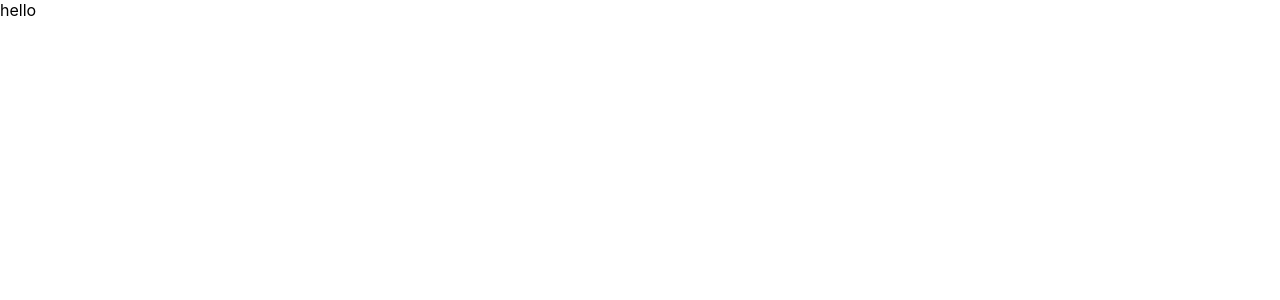
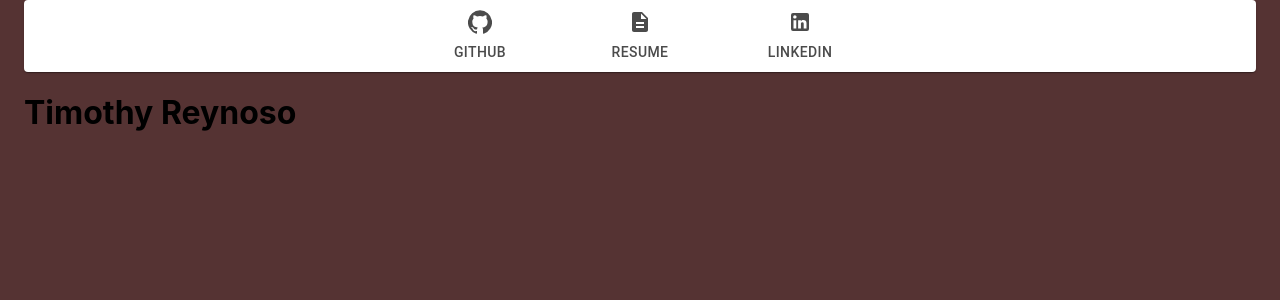
Before and after one commit to TimothyReynoso/TimothyReynosoPortfolio, a React (Create React App) app in the folder timothywebportfolio/: page / in a window 1280 px wide. Shown: the top 300 px of the page. Built offline with nearby package versions, Linux system fonts and the light colour scheme.

Commit message:
added navbar component and completed mvp for navbar.. also added components folder including projects, header and experiance components folder

```diff
--- a/timothywebportfolio/package.json
+++ b/timothywebportfolio/package.json
@@ -3,12 +3,16 @@
   "version": "0.1.0",
   "private": true,
   "dependencies": {
+    "@material-ui/core": "^4.11.0",
+    "@material-ui/icons": "^4.9.1",
     "@testing-library/jest-dom": "^5.11.4",
     "@testing-library/react": "^11.1.0",
     "@testing-library/user-event": "^12.1.10",
     "firebase": "^8.0.0",
+    "materialize-css": "^1.0.0-rc.2",
     "react": "^17.0.1",
     "react-dom": "^17.0.1",
+    "react-materialize": "^3.9.3",
     "react-scripts": "4.0.0",
     "web-vitals": "^0.2.4"
   },
--- a/timothywebportfolio/src/App.js
+++ b/timothywebportfolio/src/App.js
@@ -1,9 +1,14 @@
 import './App.css';
+import { Container } from '@material-ui/core';
+import Navbar from './Components/Navbar/Navbar'
 
 function App() {
   return (
-    <div className="App">
-      hello
+    <div>
+      <Container style={{ backgroundColor: '#553333', height: '100vh' }}>
+        <Navbar />
+        <h1>Timothy Reynoso</h1>
+      </Container>
     </div>
   );
 }
--- /dev/null
+++ b/timothywebportfolio/src/Components/Navbar/Navbar.css
@@ -0,0 +1,4 @@
+.href{
+    color: #000;
+    text-decoration-line: none;
+}
--- /dev/null
+++ b/timothywebportfolio/src/Components/Navbar/Navbar.js
@@ -0,0 +1,46 @@
+import React from 'react'
+import './Navbar.css'
+import { makeStyles } from '@material-ui/core/styles';
+import { Paper, Tabs, Tab } from '@material-ui/core/'
+import GitHubIcon from '@material-ui/icons/GitHub';
+import LinkedInIcon from '@material-ui/icons/LinkedIn';
+import DescriptionIcon from '@material-ui/icons/Description';
+
+const useStyles = makeStyles({
+    root: {
+      flexGrow: 1,
+    },
+  });
+
+function Navbar() {
+
+    const classes = useStyles();
+    const hello = <img src="https://www.google.com/url?sa=i&url=https%3A%2F%2Ftheconversation.com%2Fyes-google-has-a-new-logo-but-why-46976&psig=AOvVaw3kAA0dRO5wRqHCKz4JF6v0&ust=1604350092650000&source=images&cd=vfe&ved=0CAIQjRxqFwoTCICym_2b4uwCFQAAAAAdAAAAABAD" />
+        return (
+            <>
+              <Paper className={classes.root}>
+                <Tabs
+                    // value={value}
+                    // onChange={handleChange}
+                    indicatorColor="primary"
+                    textColor="primary"
+                    centered
+                >
+                    <a className='href' target="_blank" href="https://github.com/TimothyReynoso">
+                        <Tab label="Github" icon={<GitHubIcon />} />
+                    </a>
+                    <a className='href' target="_blank" href="https://docs.google.com/document/d/1OKiALI9uIKjocbvylZtDr3wEFGRa0Gqt0ndtil5-RI0/edit?usp=sharing">
+                        <Tab label="Resume" icon={<DescriptionIcon />}/>
+                    </a>
+                    <a className='href' target="_blank" href="https://www.linkedin.com/in/timothy-reynoso-690b36162/">
+                        <Tab label="Linkedin" icon={<LinkedInIcon />} />
+                    </a>
+
+
+                </Tabs>
+            </Paper>
+            </>
+        )
+}
+
+export default Navbar;
```
Also changed, not shown: timothywebportfolio/src/Components/Header/Header.js (added, +12 -0 lines), 1 other file (tests, documents, lock files or other folders).
